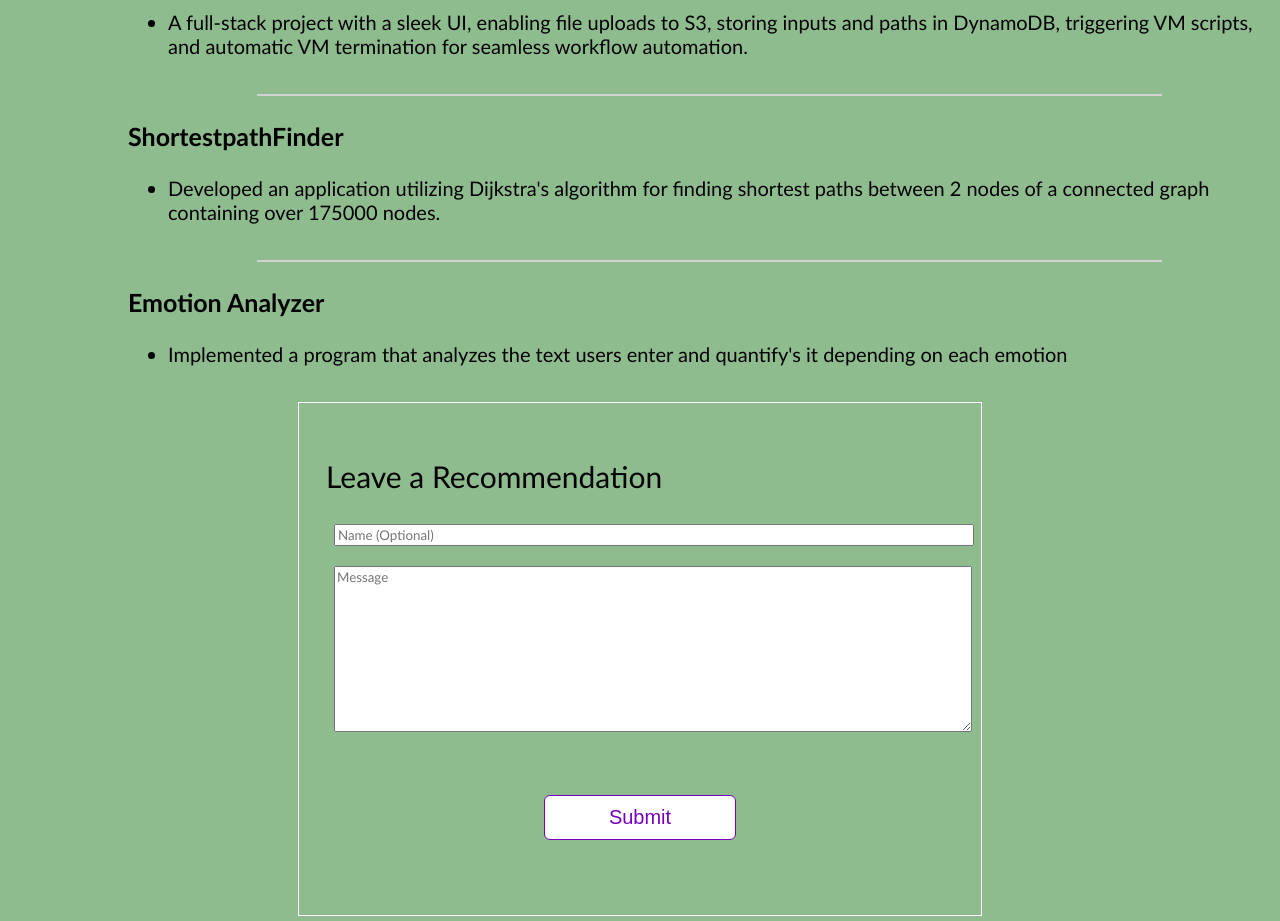
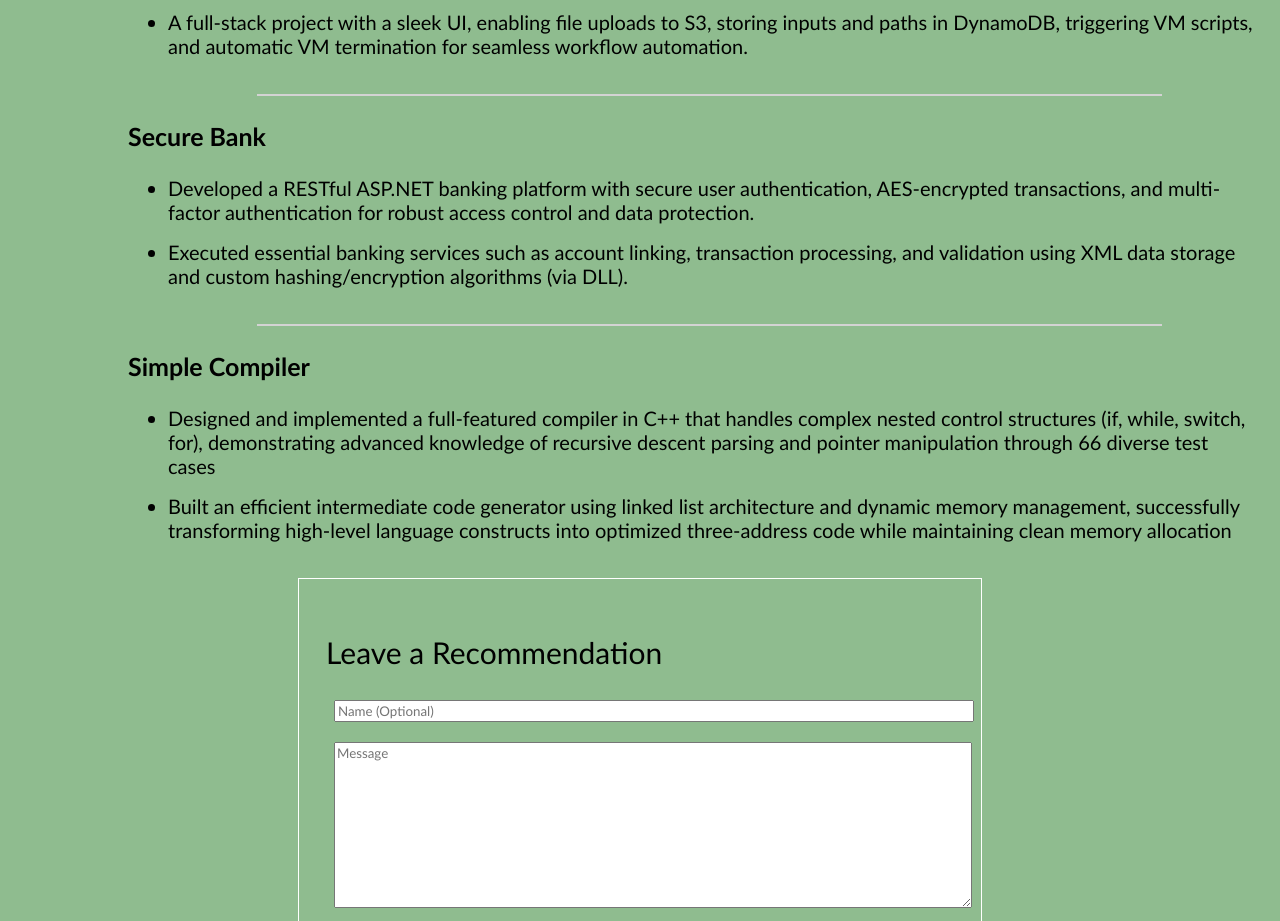
Before and after one commit to jun621/MyPortfolio, a plain HTML site: page index.html in a window 1280 px wide. Shown: the part 1760-2681 px from the top of the page. Drawn offline with Linux system fonts and the light colour scheme; a script that the page names is missing.

Commit message:
Update index.html

```diff
--- a/index.html
+++ b/index.html
@@ -166,16 +166,22 @@
         </div>
         <hr>
         <div class="project-card">
-            <h3>ShortestpathFinder</h3>
+            <h3>Secure Bank</h3>
             <ul>
-                <li >Developed an application utilizing Dijkstra's algorithm for finding shortest paths between 2 nodes of a connected graph containing over 175000 nodes.</li>
+                <li >Developed a RESTful ASP.NET banking platform with secure user authentication, AES-encrypted transactions, and multi-factor authentication for robust access control and data protection.</li>
+            </ul>
+            <ul>
+                <li> Executed essential banking services such as account linking, transaction processing, and validation using XML data storage and custom hashing/encryption algorithms (via DLL). </li>
             </ul>
         </div>
         <hr>
         <div class="project-card">
-            <h3>Emotion Analyzer </h3>
+            <h3>Simple Compiler  </h3>
             <ul>
-                <li>Implemented a program that analyzes the text users enter and quantify's it depending on each emotion</li>
+                <li>Designed and implemented a full-featured compiler in C++ that handles complex nested control structures (if, while, switch, for), demonstrating advanced knowledge of recursive descent parsing and pointer manipulation through 66 diverse test cases</li>
+            </ul>
+            <ul>
+                <li>Built an efficient intermediate code generator using linked list architecture and dynamic memory management, successfully transforming high-level language constructs into optimized three-address code while maintaining clean memory allocation </li>
             </ul>
         </div>
     </div>
```
